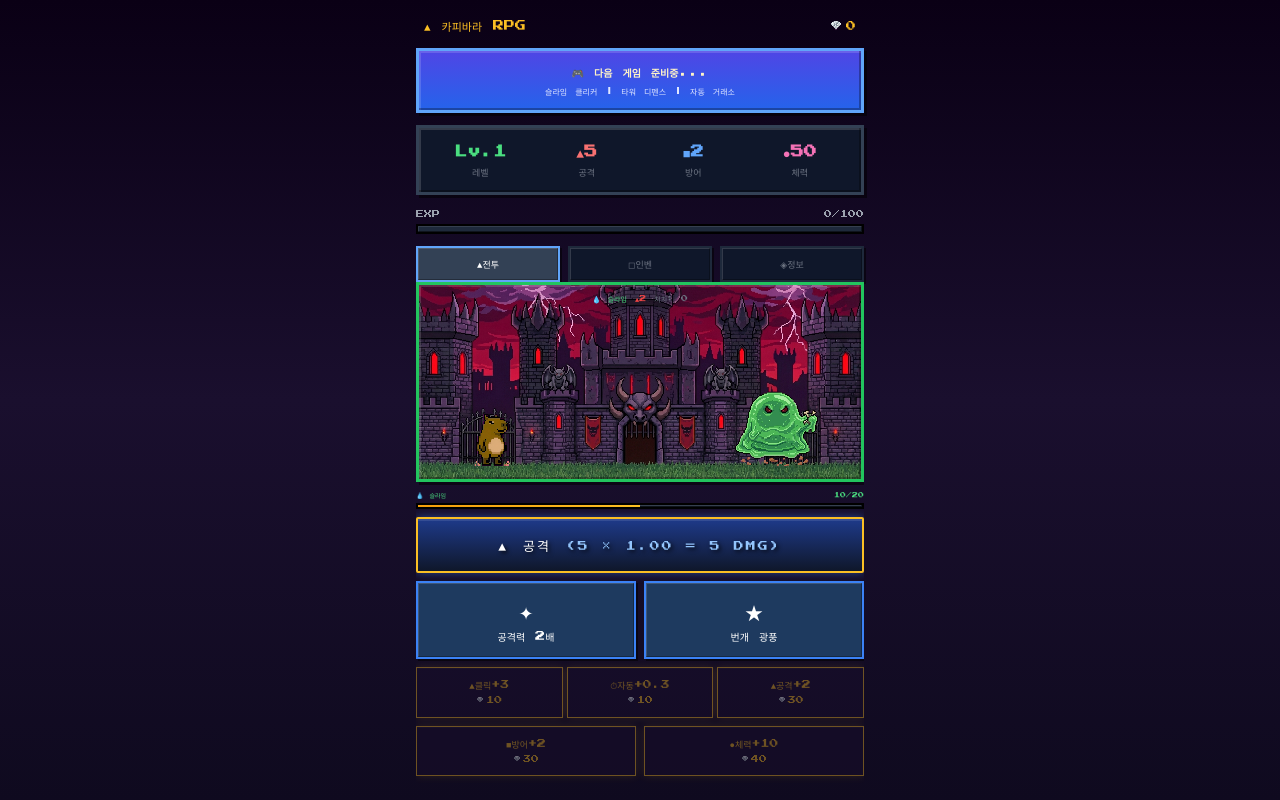
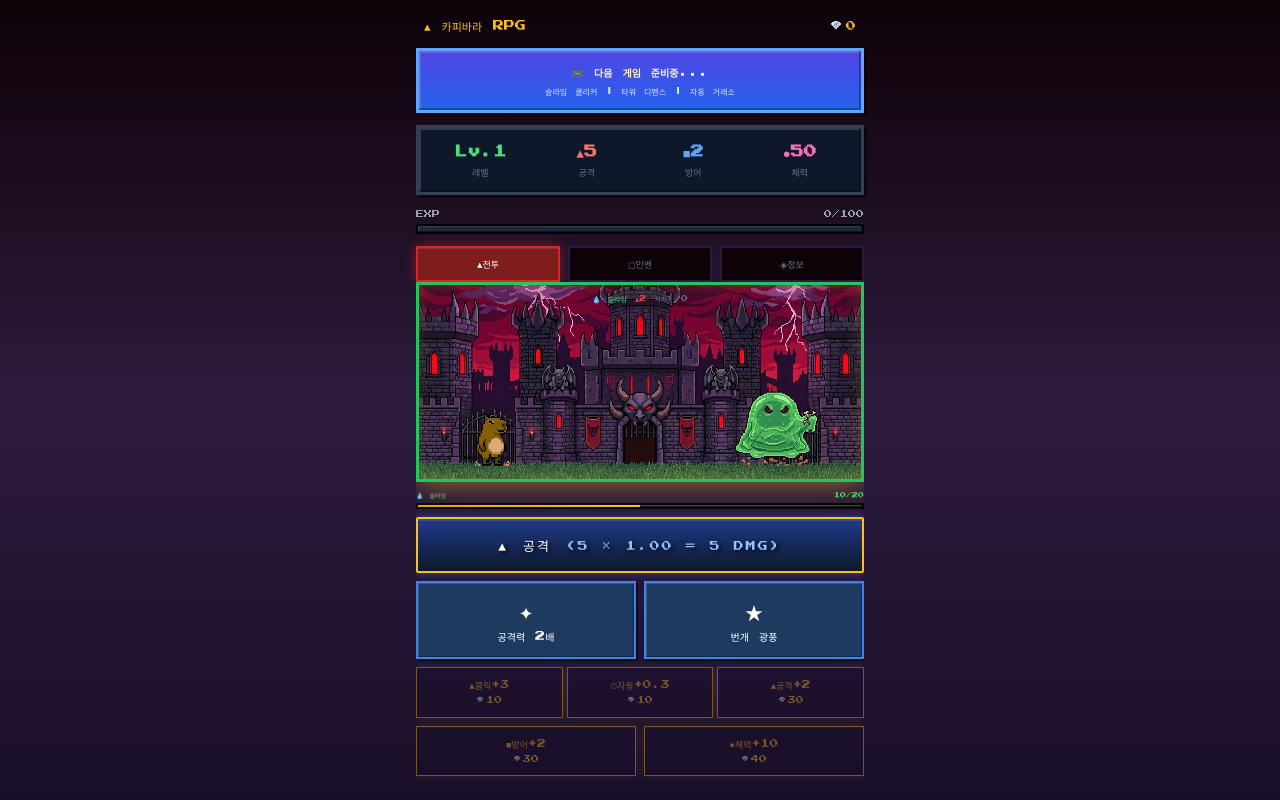
Before and after one commit to jini2399/indie-games, a Next.js app: page /indie-games/capybara in a window 1280 px wide. Both pictures are taken after a click on the button "▶ GAME START". Built offline with nearby package versions, Linux system fonts and the light colour scheme.

Commit message:
🔥 중세 판타지 UI 완벽 구현: 불 이펙트 + 프레임 글로우 + 탭별 색상 (빨강/파랑/보라)

```diff
--- a/src/app/capybara/page.tsx
+++ b/src/app/capybara/page.tsx
@@ -1279,7 +1279,7 @@ export default function Home() {
   const bossIdx = (state.bossLevel - 1) % BOSS_EMOJIS.length;
 
   return (
-    <div className="flex h-screen flex-col items-center p-4 select-none pixel-grid" style={{ background: "linear-gradient(180deg, #0a0015 0%, #1a0f2e 50%, #0f0a1f 100%)", overflow: "hidden" }}>
+    <div className="flex h-screen flex-col items-center p-4 select-none pixel-grid" style={{ background: "linear-gradient(180deg, #0d0208 0%, #2d1b3d 50%, #1a0f28 100%)", overflow: "hidden" }}>
       {/* Header & Ad */}
       <div className="w-full max-w-md flex-shrink-0">
         <div className="flex items-center justify-between mb-3 px-2">
@@ -1343,21 +1343,32 @@ export default function Home() {
 
         {/* Tabs */}
         <div className="flex gap-2 w-full max-w-md flex-shrink-0 mt-2" style={{ order: 1000 }}>
-          {(["battle", "inventory", "info"] as const).map((tab) => (
+          {(["battle", "inventory", "info"] as const).map((tab) => {
+            const tabColors = {
+              battle: { bg: "#7f1d1d", border: "#dc2626", glow: "rgba(220, 38, 38, 0.5)" },
+              inventory: { bg: "#1e3a8a", border: "#2563eb", glow: "rgba(37, 99, 235, 0.5)" },
+              info: { bg: "#5b21b6", border: "#a855f7", glow: "rgba(168, 85, 247, 0.5)" },
+            };
+            const colors = tabColors[tab];
+            return (
               <button
                 key={tab}
                 onClick={() => setActiveTab(tab)}
                 className="pixel-border-sm flex-1 py-2 cursor-pointer"
                 style={{
-                background: activeTab === tab ? "#334155" : "#0f172a",
-                borderColor: activeTab === tab ? "#60a5fa" : "#1e293b",
+                  background: activeTab === tab ? colors.bg : "#0d0208",
+                  borderColor: activeTab === tab ? colors.border : "#2d1b3d",
+                  borderWidth: "2px",
                   color: activeTab === tab ? "#fff" : "#6b7280",
                   fontSize: 9,
+                  boxShadow: activeTab === tab ? `0 0 12px ${colors.glow}, inset 0 1px 0 rgba(255,255,255,0.1)` : "none",
+                  transition: "all 0.2s ease",
                 }}
               >
                 {tab === "battle" ? "▲전투" : tab === "inventory" ? "◻인벤" : "◈정보"}
               </button>
-          ))}
+            );
+          })}
         </div>
 
         {/* Tab Content */}
@@ -1369,7 +1380,7 @@ export default function Home() {
             <div
               ref={battleAreaRef}
               onPointerDown={bossEntering ? undefined : (e) => handleClick(e as any)}
-              className="pixel-border relative overflow-hidden cursor-pointer mb-2 flex-1"
+              className="pixel-border relative overflow-hidden cursor-pointer mb-2 flex-1 frame-glow"
               style={{
                 backgroundImage: bgIndex === 0 ? "url('/indie-games/bg-castle-1.jpg')" : "url('/indie-games/bg-castle-2.jpg')",
                 backgroundSize: "cover",
--- a/src/app/globals.css
+++ b/src/app/globals.css
@@ -246,3 +246,32 @@ body {
 ::-webkit-scrollbar { width: 8px; }
 ::-webkit-scrollbar-track { background: #1a1a2e; }
 ::-webkit-scrollbar-thumb { background: #4a4a6e; border: 1px solid #2a2a4e; }
+
+/* Dark Fantasy UI */
+@keyframes fire-flicker {
+  0%, 100% { opacity: 0.8; filter: drop-shadow(0 0 8px #ff4500) drop-shadow(0 0 12px #ff8c00); }
+  25% { opacity: 1; filter: drop-shadow(0 0 12px #ff4500) drop-shadow(0 0 20px #ff8c00); }
+  50% { opacity: 0.7; filter: drop-shadow(0 0 6px #ff4500) drop-shadow(0 0 8px #ff8c00); }
+  75% { opacity: 0.9; filter: drop-shadow(0 0 10px #ff4500) drop-shadow(0 0 16px #ff8c00); }
+}
+
+@keyframes frame-glow {
+  0%, 100% { box-shadow: 0 0 20px rgba(251, 191, 36, 0.4), inset 0 0 10px rgba(251, 191, 36, 0.1); }
+  50% { box-shadow: 0 0 30px rgba(251, 191, 36, 0.6), inset 0 0 15px rgba(251, 191, 36, 0.2); }
+}
+
+.fantasy-frame {
+  border: 3px solid #fbbf24;
+  box-shadow: 0 0 20px rgba(251, 191, 36, 0.4),
+              inset 0 0 10px rgba(251, 191, 36, 0.1),
+              0 0 40px rgba(255, 69, 0, 0.2);
+  background: linear-gradient(135deg, rgba(251, 191, 36, 0.05), transparent);
+}
+
+.fire-glow {
+  animation: fire-flicker 3s ease-in-out infinite;
+}
+
+.frame-glow {
+  animation: frame-glow 2s ease-in-out infinite;
+}
```
Lines whose indentation alone changed are shown as unchanged.
